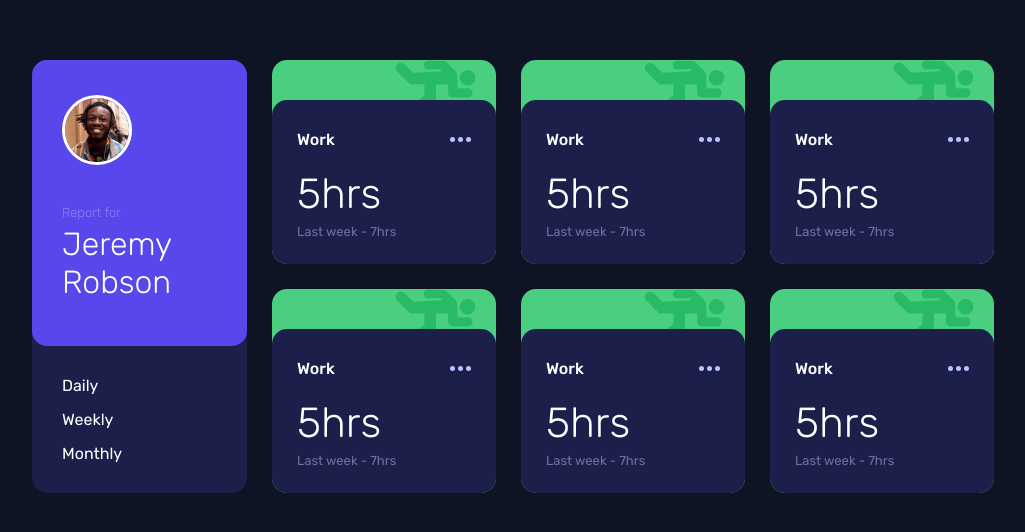
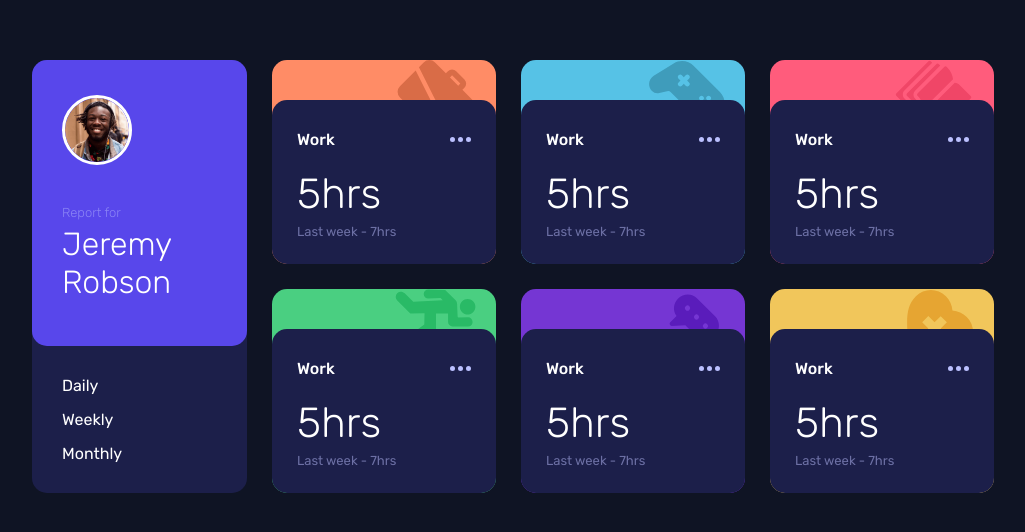
Before and after one commit to paulobeckman/time-dashboard, a React (Create React App) app: page / in a window 1280 px wide. Shown: the part 124-656 px from the top of the page, without its empty margins (127-1152 px from the left). Built offline with nearby package versions, Linux system fonts and the light colour scheme; the HTML template or start-up script is replaced by a standard one.

Commit message:
stylized cards

```diff
--- a/src/App.tsx
+++ b/src/App.tsx
@@ -1,6 +1,6 @@
 import { Home } from "./pages/Home";
 
-import GlobalStyles from './assets/styles/global'
+import GlobalStyles from './assets/styles/global';
 
 function App() {
   return (
--- a/src/assets/images/icon-exercise.tsx
+++ /dev/null
@@ -1,14 +0,0 @@
-import * as React from "react"
-
-function SvgComponent() {
-  return (
-    <svg width={81} height={55} xmlns="http://www.w3.org/2000/svg">
-      <path
-        d="M33.357.579l16.447.426c.33.009.645.144.88.38l9.953 9.953a4.946 4.946 0 011.451 3.311l.514 12.87c.02.503.433.895.937.894l9.595-.05a4.438 4.438 0 014.437 4.43v.26a4.327 4.327 0 01-1.277 3.082 4.334 4.334 0 01-3.083 1.277h-15.77c-2.347 0-4.393-2.045-4.393-4.393l-.001-8.405-12.05-.009.01 15.17c.001.426-.21.826-.56 1.067l-18.098 12.41c-1.363.849-2.958 1.033-4.426.537a5.147 5.147 0 01-1.994-1.237 5.247 5.247 0 01-1.193-1.85c-.875-2.293.074-4.934 2.256-6.277l12.303-8.973.252-11.28-13.556.442a1.291 1.291 0 01-.957-.377L2.237 11.439c-1-.999-1.55-2.38-1.513-3.792a5.124 5.124 0 011.714-3.71c2.042-1.84 5.234-1.688 7.267.345l8.576 8.576 29.444-1.635-2.133-2.133-12.263.347a4.434 4.434 0 01-3.294-1.28l-.016-.015a4.409 4.409 0 01-1.294-3.307c.08-2.347 2.16-4.255 4.632-4.256zm33.78 11.774c3.025-3.025 7.945-3.025 10.97 0 3.024 3.025 3.024 7.944 0 10.97-3.025 3.024-7.945 3.024-10.97 0-3.024-3.026-3.025-7.945 0-10.97z"
-        fill="#29BA66"
-      />
-    </svg>
-  )
-}
-
-export default SvgComponent
--- /dev/null
+++ b/src/assets/styles/theme.ts
@@ -0,0 +1,10 @@
+const colors = {
+    Lightorange: "hsl(15, 100%, 70%)", /* (work) */
+    Softblue: "hsl(195, 74%, 62%)", /* (play) */
+    Lightred: "hsl(348, 100%, 68%)", /* (study) */
+    Limegreen: "hsl(145, 58%, 55%)", /* (exercise) */
+    Violet: "hsl(264, 64%, 52%)", /* (social) */
+    Softorange: "hsl(43, 84%, 65%)" /* (self care) */
+}
+
+export default colors;
--- a/src/components/Card/index.tsx
+++ b/src/components/Card/index.tsx
@@ -1,17 +1,19 @@
 import * as S from './styles'
 import IconEllipsis from '../../assets/images/icon-ellipsis';
-import IconExercise from '../../assets/images/icon-exercise';
 
 interface CardProps {
     title: string;
     current: number;
     previous: number;
+    img: string;
+    imgAlt: string;
+    background: string;
 }
 
-export function Card({title, current, previous}: CardProps) {
+export function Card({title, current, previous, img, imgAlt, background}: CardProps) {
     return(
-        <S.ContainerCard>
-            <IconExercise />
+        <S.ContainerCard background={background} >
+            <img src={img} alt={imgAlt} />
             <S.Content>
                 <S.Header>
                     <p>{title}</p>
--- a/src/components/Card/styles.ts
+++ b/src/components/Card/styles.ts
@@ -1,7 +1,11 @@
 import styled from 'styled-components';
 
-export const ContainerCard = styled.div`
-    background: var(--Limegreen);
+interface ContainerCardProps {
+    background: string;
+}
+
+export const ContainerCard = styled.div<ContainerCardProps>`
+    background: ${props => props.background};
     border-radius: 15px;
 
     display: flex;
@@ -9,7 +13,7 @@ export const ContainerCard = styled.div`
     flex-direction: column;
     position: relative;
 
-    > svg {
+    > img {
         align-self: flex-end;
         position: absolute;
         margin-right: 20px;
--- /dev/null
+++ b/src/custom.d.ts
@@ -0,0 +1,4 @@
+declare module "*.svg" {
+    const content: any;
+    export default content;
+  }
--- a/src/pages/Home/index.tsx
+++ b/src/pages/Home/index.tsx
@@ -1,8 +1,17 @@
 import * as S from './styles';
 import imageJeremy from '../../assets/images/image-jeremy.png';
+import IconExercise from '../../assets/images/icon-exercise.svg';
+import IconPlay from '../../assets/images/icon-play.svg';
+import IconSelfCare from '../../assets/images/icon-self-care.svg';
+import IconSocial from '../../assets/images/icon-social.svg';
+import IconStudy from '../../assets/images/icon-study.svg';
+import IconWork from '../../assets/images/icon-work.svg';
 
 import { Button } from '../../components/Button';
 import { Card } from '../../components/Card';
+
+import colors from '../../assets/styles/theme';
+
 
 export function Home(){
     return (
@@ -21,12 +30,54 @@ export function Home(){
             </S.ProfileSection>
 
             <S.CardsSection>
-                <Card title={"Work"} current={5} previous={7}/>
-                <Card title={"Work"} current={5} previous={7}/>
-                <Card title={"Work"} current={5} previous={7}/>
-                <Card title={"Work"} current={5} previous={7}/>
-                <Card title={"Work"} current={5} previous={7}/>
-                <Card title={"Work"} current={5} previous={7}/>
+                <Card
+                    background={colors.Lightorange}
+                    img={IconWork}
+                    imgAlt={IconWork}
+                    title={"Work"}
+                    current={5}
+                    previous={7}
+                />
+                <Card
+                    background={colors.Softblue}
+                    img={IconPlay}
+                    imgAlt={IconWork}
+                    title={"Work"}
+                    current={5}
+                    previous={7}
+                />
+                <Card
+                    background={colors.Lightred}
+                    img={IconStudy}
+                    imgAlt={IconWork}
+                    title={"Work"}
+                    current={5}
+                    previous={7}
+                />
+                <Card
+                    background={colors.Limegreen}
+                    img={IconExercise}
+                    imgAlt={IconWork}
+                    title={"Work"}
+                    current={5}
+                    previous={7}
+                />
+                <Card
+                    background={colors.Violet}
+                    img={IconSocial}
+                    imgAlt={IconWork}
+                    title={"Work"}
+                    current={5}
+                    previous={7}
+                />
+                <Card
+                    background={colors.Softorange}
+                    img={IconSelfCare}
+                    imgAlt={IconWork}
+                    title={"Work"}
+                    current={5}
+                    previous={7}
+                />
             </S.CardsSection>
         </S.Container>
     );
--- a/tsconfig.json
+++ b/tsconfig.json
@@ -21,6 +21,8 @@
     "jsx": "react-jsx"
   },
   "include": [
-    "src"
+    "src",
+    "src/components",
+    "src/custom.d.ts"
   ]
 }
```
Also changed, not shown: src/@types/styled.d.ts (added, +12 -0 lines), src/assets/images/favicon-32x32.png (added), src/assets/images/icon-exercise.svg (added).
